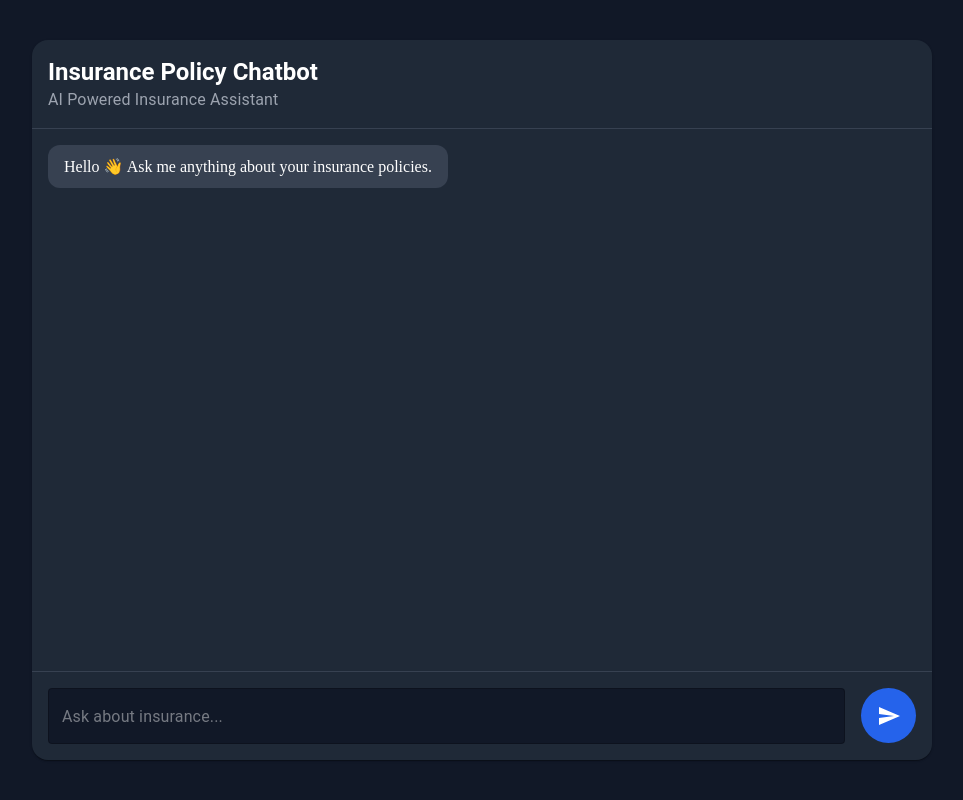
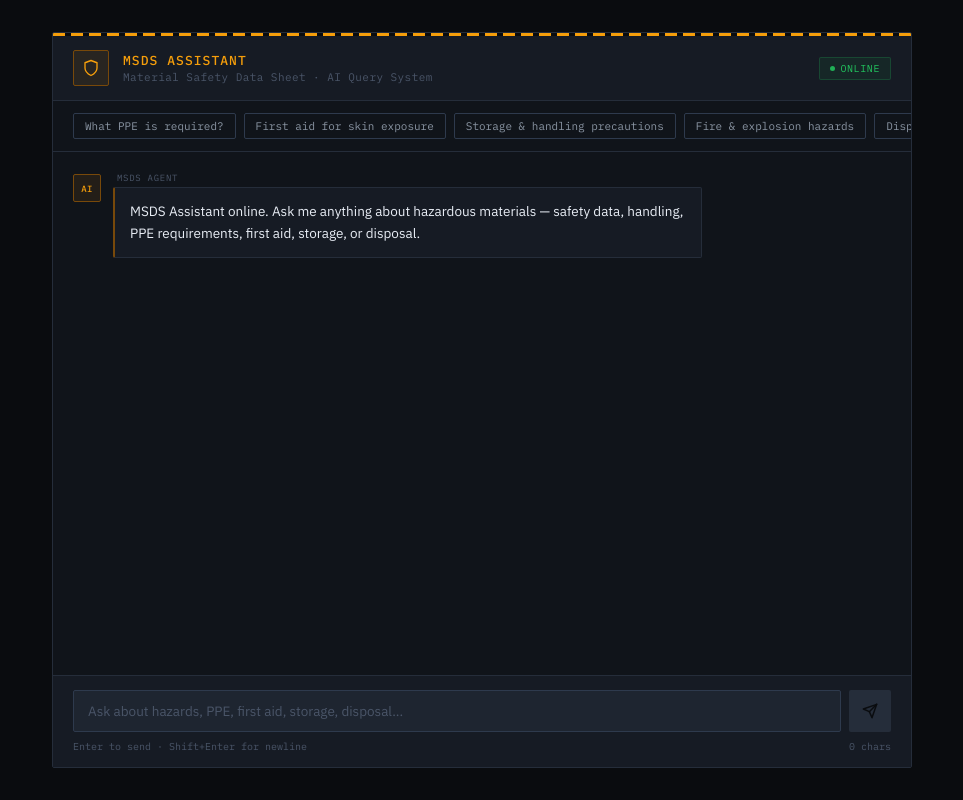
Before and after one commit to Im-Arko/MSDS-RAG-chatbot, a React (Vite) app in the folder frontend/: page / in a window 1280 px wide. Shown: the whole page, without its empty margins (158-1121 px from the left). Built offline with nearby package versions, Linux system fonts and the light colour scheme.

Commit message:
ui_changes and insurance cleanups

```diff
--- a/frontend/src/App.css
+++ b/frontend/src/App.css
@@ -0,0 +1,353 @@
+.app-shell {
+  height: 100vh;
+  display: flex;
+  flex-direction: column;
+  align-items: center;
+  justify-content: center;
+  padding: 1rem;
+  background: var(--bg);
+}
+
+.chat-container {
+  width: 100%;
+  max-width: 860px;
+  height: 92vh;
+  display: flex;
+  flex-direction: column;
+  background: var(--surface);
+  border: 1px solid var(--border);
+  border-radius: 2px;
+  overflow: hidden;
+  position: relative;
+}
+
+/* Hazard stripe top accent */
+.chat-container::before {
+  content: '';
+  display: block;
+  height: 3px;
+  background: repeating-linear-gradient(
+    90deg,
+    var(--accent) 0px,
+    var(--accent) 12px,
+    var(--bg) 12px,
+    var(--bg) 18px
+  );
+}
+
+/* ---- HEADER ---- */
+.chat-header {
+  display: flex;
+  align-items: center;
+  gap: 14px;
+  padding: 14px 20px;
+  border-bottom: 1px solid var(--border);
+  background: var(--surface-2);
+}
+
+.header-icon {
+  width: 36px;
+  height: 36px;
+  background: var(--accent-glow);
+  border: 1px solid var(--accent-dim);
+  border-radius: 2px;
+  display: flex;
+  align-items: center;
+  justify-content: center;
+  flex-shrink: 0;
+}
+
+.header-icon svg {
+  width: 18px;
+  height: 18px;
+  color: var(--accent);
+}
+
+.header-text { flex: 1; }
+
+.header-title {
+  font-family: var(--font-mono);
+  font-size: 13px;
+  font-weight: 500;
+  color: var(--accent);
+  letter-spacing: 0.08em;
+  text-transform: uppercase;
+}
+
+.header-subtitle {
+  font-size: 11px;
+  color: var(--text-muted);
+  letter-spacing: 0.04em;
+  margin-top: 1px;
+  font-family: var(--font-mono);
+}
+
+.status-badge {
+  display: flex;
+  align-items: center;
+  gap: 5px;
+  padding: 4px 10px;
+  background: rgba(34,197,94,0.07);
+  border: 1px solid rgba(34,197,94,0.2);
+  border-radius: 2px;
+  font-size: 10px;
+  font-family: var(--font-mono);
+  color: var(--safe);
+  letter-spacing: 0.06em;
+  text-transform: uppercase;
+}
+
+.status-dot {
+  width: 5px;
+  height: 5px;
+  border-radius: 50%;
+  background: var(--safe);
+  animation: pulse 2s infinite;
+}
+
+@keyframes pulse {
+  0%, 100% { opacity: 1; }
+  50% { opacity: 0.4; }
+}
+
+/* ---- QUICK PROMPTS ---- */
+.quick-prompts {
+  display: flex;
+  gap: 8px;
+  padding: 12px 20px;
+  border-bottom: 1px solid var(--border);
+  overflow-x: auto;
+  background: var(--surface);
+  scrollbar-width: none;
+}
+
+.quick-prompts::-webkit-scrollbar { display: none; }
+
+.quick-chip {
+  flex-shrink: 0;
+  padding: 5px 11px;
+  background: transparent;
+  border: 1px solid var(--border-bright);
+  border-radius: 2px;
+  color: var(--text-secondary);
+  font-size: 11px;
+  font-family: var(--font-mono);
+  cursor: pointer;
+  transition: all 0.15s;
+  white-space: nowrap;
+}
+
+.quick-chip:hover {
+  border-color: var(--accent-dim);
+  color: var(--accent);
+  background: var(--accent-glow);
+}
+
+/* ---- MESSAGES ---- */
+.messages-area {
+  flex: 1;
+  overflow-y: auto;
+  padding: 20px;
+  display: flex;
+  flex-direction: column;
+  gap: 16px;
+}
+
+.message-row {
+  display: flex;
+  gap: 12px;
+  animation: fadeUp 0.2s ease;
+}
+
+@keyframes fadeUp {
+  from { opacity: 0; transform: translateY(6px); }
+  to   { opacity: 1; transform: translateY(0); }
+}
+
+.message-row.user { flex-direction: row-reverse; }
+
+.message-avatar {
+  width: 28px;
+  height: 28px;
+  flex-shrink: 0;
+  border-radius: 2px;
+  display: flex;
+  align-items: center;
+  justify-content: center;
+  font-size: 9px;
+  font-family: var(--font-mono);
+  font-weight: 500;
+  letter-spacing: 0.04em;
+  margin-top: 2px;
+}
+
+.message-avatar.ai {
+  background: var(--accent-glow);
+  border: 1px solid var(--accent-dim);
+  color: var(--accent);
+}
+
+.message-avatar.user-av {
+  background: rgba(59,130,246,0.08);
+  border: 1px solid rgba(59,130,246,0.25);
+  color: #60a5fa;
+}
+
+.message-content {
+  max-width: 72%;
+  display: flex;
+  flex-direction: column;
+  gap: 4px;
+}
+
+.message-label {
+  font-size: 9px;
+  font-family: var(--font-mono);
+  color: var(--text-muted);
+  letter-spacing: 0.08em;
+  text-transform: uppercase;
+  padding: 0 4px;
+}
+
+.message-row.user .message-label { text-align: right; }
+
+.bubble {
+  padding: 12px 15px;
+  border-radius: 2px;
+  font-size: 13.5px;
+  line-height: 1.65;
+  white-space: pre-wrap;
+  word-break: break-word;
+}
+
+.bubble.ai-bubble {
+  background: var(--surface-2);
+  border: 1px solid var(--border);
+  color: var(--text-primary);
+  border-left: 2px solid var(--accent-dim);
+}
+
+.bubble.user-bubble {
+  background: var(--user-bubble);
+  border: 1px solid var(--user-border);
+  color: var(--text-primary);
+}
+
+/* ---- LOADING ---- */
+.loading-row {
+  display: flex;
+  align-items: center;
+  gap: 10px;
+  padding: 0 4px;
+  animation: fadeUp 0.2s ease;
+}
+
+.loading-dots {
+  display: flex;
+  gap: 4px;
+}
+
+.loading-dots span {
+  width: 5px;
+  height: 5px;
+  border-radius: 50%;
+  background: var(--accent);
+  animation: dotBounce 1.2s infinite;
+}
+
+.loading-dots span:nth-child(2) { animation-delay: 0.2s; }
+.loading-dots span:nth-child(3) { animation-delay: 0.4s; }
+
+@keyframes dotBounce {
+  0%, 60%, 100% { opacity: 0.25; transform: translateY(0); }
+  30% { opacity: 1; transform: translateY(-3px); }
+}
+
+.loading-text {
+  font-family: var(--font-mono);
+  font-size: 11px;
+  color: var(--text-muted);
+  letter-spacing: 0.04em;
+}
+
+/* ---- INPUT AREA ---- */
+.input-area {
+  padding: 14px 20px;
+  border-top: 1px solid var(--border);
+  background: var(--surface-2);
+  display: flex;
+  flex-direction: column;
+  gap: 8px;
+}
+
+.input-row {
+  display: flex;
+  gap: 8px;
+  align-items: flex-end;
+}
+
+.input-field {
+  flex: 1;
+  background: var(--surface-3);
+  border: 1px solid var(--border-bright);
+  border-radius: 2px;
+  padding: 10px 14px;
+  color: var(--text-primary);
+  font-family: var(--font-sans);
+  font-size: 13.5px;
+  line-height: 1.5;
+  outline: none;
+  resize: none;
+  transition: border-color 0.15s;
+  min-height: 42px;
+  max-height: 120px;
+}
+
+.input-field::placeholder { color: var(--text-muted); }
+
+.input-field:focus {
+  border-color: var(--accent-dim);
+  background: var(--surface-3);
+}
+
+.send-btn {
+  width: 42px;
+  height: 42px;
+  background: var(--accent);
+  border: none;
+  border-radius: 2px;
+  cursor: pointer;
+  display: flex;
+  align-items: center;
+  justify-content: center;
+  transition: all 0.15s;
+  flex-shrink: 0;
+}
+
+.send-btn:hover { background: #d97706; }
+.send-btn:active { transform: scale(0.96); }
+.send-btn:disabled { background: var(--border); cursor: not-allowed; }
+
+.send-btn svg {
+  width: 16px;
+  height: 16px;
+  color: #0a0c0f;
+}
+
+.input-meta {
+  display: flex;
+  justify-content: space-between;
+  align-items: center;
+}
+
+.input-hint {
+  font-family: var(--font-mono);
+  font-size: 10px;
+  color: var(--text-muted);
+}
+
+.char-count {
+  font-family: var(--font-mono);
+  font-size: 10px;
+  color: var(--text-muted);
+}
--- a/frontend/src/App.tsx
+++ b/frontend/src/App.tsx
@@ -1,285 +1,192 @@
-import {
-  Box,
-  Paper,
-  Typography,
-  TextField,
-  IconButton,
-  CircularProgress,
-} from "@mui/material";
-
-import SendIcon from "@mui/icons-material/Send";
-
-import { useState } from "react";
-
+import { useState, useRef, useEffect } from "react";
 import axios from "axios";
+import "./App.css";
 
 interface Message {
   role: "user" | "assistant";
   content: string;
 }
 
+const QUICK_PROMPTS = [
+  "What PPE is required?",
+  "First aid for skin exposure",
+  "Storage & handling precautions",
+  "Fire & explosion hazards",
+  "Disposal requirements",
+  "Spill response procedure",
+];
+
+const SendIcon = () => (
+  <svg viewBox="0 0 24 24" fill="none" stroke="currentColor" strokeWidth="2.2" strokeLinecap="round" strokeLinejoin="round">
+    <line x1="22" y1="2" x2="11" y2="13" />
+    <polygon points="22 2 15 22 11 13 2 9 22 2" />
+  </svg>
+);
+
+const ShieldIcon = () => (
+  <svg viewBox="0 0 24 24" fill="none" stroke="currentColor" strokeWidth="1.8" strokeLinecap="round" strokeLinejoin="round">
+    <path d="M12 22s8-4 8-10V5l-8-3-8 3v7c0 6 8 10 8 10z" />
+  </svg>
+);
+
 export default function App() {
-
   const [messages, setMessages] = useState<Message[]>([
     {
       role: "assistant",
-      content:
-        "Hello 👋 Ask me anything about your insurance policies.",
+      content: "MSDS Assistant online. Ask me anything about hazardous materials — safety data, handling, PPE requirements, first aid, storage, or disposal.",
     },
   ]);
+  const [input, setInput] = useState("");
+  const [loading, setLoading] = useState(false);
+  const messagesEndRef = useRef<HTMLDivElement>(null);
+  const textareaRef = useRef<HTMLTextAreaElement>(null);
 
-  const [input, setInput] = useState("");
+  useEffect(() => {
+    messagesEndRef.current?.scrollIntoView({ behavior: "smooth" });
+  }, [messages, loading]);
 
-  const [loading, setLoading] = useState(false);
-
-  const sendMessage = async () => {
-
-    if (!input.trim()) return;
-
-    const userMessage: Message = {
-      role: "user",
-      content: input,
+  const autoResize = () => {
+    const el = textareaRef.current;
+    if (!el) return;
+    el.style.height = "auto";
+    el.style.height = Math.min(el.scrollHeight, 120) + "px";
   };
 
-    const updatedMessages = [
-      ...messages,
-      userMessage,
-    ];
+  const sendMessage = async (text?: string) => {
+    const query = (text ?? input).trim();
+    if (!query || loading) return;
 
+    const userMessage: Message = { role: "user", content: query };
+    const updatedMessages = [...messages, userMessage];
     setMessages(updatedMessages);
-
-    const currentInput = input;
-
     setInput("");
-
+    if (textareaRef.current) textareaRef.current.style.height = "42px";
     setLoading(true);
 
     try {
-
-      const response = await axios.post(
-        "http://127.0.0.1:8000/ask",
-        {
-          query: currentInput,
+      const response = await axios.post("http://127.0.0.1:8000/ask", {
+        query,
         history: updatedMessages,
-        }
-      );
+      });
 
       const answer = response.data.answer;
 
-      setMessages((prev) => [
-        ...prev,
-        {
-          role: "assistant",
-          content: "",
-        },
-      ]);
+      setMessages((prev) => [...prev, { role: "assistant", content: "" }]);
 
       let streamedText = "";
-
       const words = answer.split(" ");
 
       for (let i = 0; i < words.length; i++) {
-
         streamedText += words[i] + " ";
-
-        await new Promise((resolve) =>
-          setTimeout(resolve, 20)
-        );
-
+        await new Promise((r) => setTimeout(r, 20));
         setMessages((prev) => {
-
           const copy = [...prev];
-
-          copy[copy.length - 1].content =
-            streamedText;
-
+          copy[copy.length - 1].content = streamedText;
           return copy;
         });
       }
-
-    } catch (error) {
-
+    } catch {
       setMessages((prev) => [
         ...prev,
-        {
-          role: "assistant",
-          content:
-            "Something went wrong.",
-        },
+        { role: "assistant", content: "Connection error — could not reach the MSDS server. Please try again." },
       ]);
-
-      console.log(error);
     }
 
     setLoading(false);
   };
 
-  const handleKeyDown = (
-    e: React.KeyboardEvent
-  ) => {
-
-    if (e.key === "Enter") {
+  const handleKeyDown = (e: React.KeyboardEvent<HTMLTextAreaElement>) => {
+    if (e.key === "Enter" && !e.shiftKey) {
       e.preventDefault();
       sendMessage();
     }
   };
 
   return (
-    <Box
-      sx={{
-        height: "100vh",
-        background: "#111827",
-        display: "flex",
-        justifyContent: "center",
-        alignItems: "center",
-        p: 2,
-      }}
-    >
-      <Paper
-        sx={{
-          width: "100%",
-          maxWidth: "900px",
-          height: "90vh",
-          display: "flex",
-          flexDirection: "column",
-          background: "#1f2937",
-          borderRadius: 4,
-          overflow: "hidden",
-        }}
-      >
+    <div className="app-shell">
+      <div className="chat-container">
 
         {/* HEADER */}
+        <div className="chat-header">
+          <div className="header-icon">
+            <ShieldIcon />
+          </div>
+          <div className="header-text">
+            <div className="header-title">MSDS Assistant</div>
+            <div className="header-subtitle">Material Safety Data Sheet · AI Query System</div>
+          </div>
+          <div className="status-badge">
+            <span className="status-dot" />
+            Online
+          </div>
+        </div>
 
-        <Box
-          sx={{
-            p: 2,
-            borderBottom: "1px solid #374151",
-          }}
-        >
-          <Typography
-            variant="h5"
-            sx={{
-              color: "white",
-              fontWeight: "bold",
-            }}
-          >
-            Insurance Policy Chatbot
-          </Typography>
+        {/* QUICK PROMPTS */}
+        <div className="quick-prompts">
+          {QUICK_PROMPTS.map((p) => (
+            <button key={p} className="quick-chip" onClick={() => sendMessage(p)}>
+              {p}
+            </button>
+          ))}
+        </div>
 
-          <Typography
-            sx={{
-              color: "#9ca3af",
-            }}
-          >
-            AI Powered Insurance Assistant
-          </Typography>
-        </Box>
-
-        {/* CHAT AREA */}
-
-        <Box
-          sx={{
-            flex: 1,
-            overflowY: "auto",
-            p: 2,
-            display: "flex",
-            flexDirection: "column",
-            gap: 2,
-          }}
-        >
-          {messages.map((message, index) => (
-
-            <Box
-              key={index}
-              sx={{
-                display: "flex",
-                justifyContent:
-                  message.role === "user"
-                    ? "flex-end"
-                    : "flex-start",
-              }}
-            >
-              <Box
-                sx={{
-                  maxWidth: "75%",
-                  px: 2,
-                  py: 1.5,
-                  borderRadius: 3,
-                  background:
-                    message.role === "user"
-                      ? "#2563eb"
-                      : "#374151",
-                  color: "white",
-                }}
-              >
-                {message.content}
-              </Box>
-            </Box>
+        {/* MESSAGES */}
+        <div className="messages-area">
+          {messages.map((msg, i) => (
+            <div key={i} className={`message-row ${msg.role === "user" ? "user" : ""}`}>
+              <div className={`message-avatar ${msg.role === "user" ? "user-av" : "ai"}`}>
+                {msg.role === "user" ? "YOU" : "AI"}
+              </div>
+              <div className="message-content">
+                <div className="message-label">
+                  {msg.role === "user" ? "Operator" : "MSDS Agent"}
+                </div>
+                <div className={`bubble ${msg.role === "user" ? "user-bubble" : "ai-bubble"}`}>
+                  {msg.content}
+                </div>
+              </div>
+            </div>
           ))}
 
           {loading && (
-            <Box
-              sx={{
-                display: "flex",
-                alignItems: "center",
-                gap: 2,
-              }}
-            >
-              <CircularProgress size={20} />
-
-              <Typography
-                sx={{
-                  color: "#9ca3af",
-                }}
-              >
-                Generating response...
-              </Typography>
-            </Box>
+            <div className="loading-row">
+              <div className="loading-dots">
+                <span /><span /><span />
+              </div>
+              <span className="loading-text">Querying safety database...</span>
+            </div>
           )}
-        </Box>
+          <div ref={messagesEndRef} />
+        </div>
 
         {/* INPUT */}
-
-        <Box
-          sx={{
-            p: 2,
-            borderTop: "1px solid #374151",
-            display: "flex",
-            gap: 2,
-          }}
-        >
-          <TextField
-            fullWidth
-            placeholder="Ask about insurance..."
+        <div className="input-area">
+          <div className="input-row">
+            <textarea
+              ref={textareaRef}
+              className="input-field"
+              placeholder="Ask about hazards, PPE, first aid, storage, disposal..."
               value={input}
-            onChange={(e) =>
-              setInput(e.target.value)
-            }
+              onChange={(e) => { setInput(e.target.value); autoResize(); }}
               onKeyDown={handleKeyDown}
-            sx={{
-              "& .MuiOutlinedInput-root": {
-                color: "white",
-                background: "#111827",
-              },
-            }}
+              rows={1}
             />
-
-          <IconButton
-            onClick={sendMessage}
-            sx={{
-              background: "#2563eb",
-              color: "white",
-              width: 55,
-              height: 55,
-              "&:hover": {
-                background: "#1d4ed8",
-              },
-            }}
+            <button
+              className="send-btn"
+              onClick={() => sendMessage()}
+              disabled={!input.trim() || loading}
+              aria-label="Send message"
             >
               <SendIcon />
-          </IconButton>
-        </Box>
-      </Paper>
-    </Box>
+            </button>
+          </div>
+          <div className="input-meta">
+            <span className="input-hint">Enter to send · Shift+Enter for newline</span>
+            <span className="char-count">{input.length} chars</span>
+          </div>
+        </div>
+
+      </div>
+    </div>
   );
 }
--- a/frontend/src/index.css
+++ b/frontend/src/index.css
@@ -1,9 +1,39 @@
+@import url('https://fonts.googleapis.com/css2?family=IBM+Plex+Mono:wght@400;500&family=IBM+Plex+Sans:wght@300;400;500;600&display=swap');
+
 * {
   margin: 0;
   padding: 0;
   box-sizing: border-box;
 }
 
+:root {
+  --bg: #0a0c0f;
+  --surface: #10141a;
+  --surface-2: #161b24;
+  --surface-3: #1e2530;
+  --border: #252d3a;
+  --border-bright: #2e3a4d;
+  --accent: #f59e0b;
+  --accent-dim: #78490a;
+  --accent-glow: rgba(245,158,11,0.08);
+  --text-primary: #e8edf5;
+  --text-secondary: #8a95a3;
+  --text-muted: #4a5568;
+  --user-bubble: #1a2744;
+  --user-border: #2a3f6f;
+  --font-sans: 'IBM Plex Sans', sans-serif;
+  --font-mono: 'IBM Plex Mono', monospace;
+  --danger: #ef4444;
+  --safe: #22c55e;
+}
+
 body {
-  background: #030712;
+  background: var(--bg);
+  font-family: var(--font-sans);
+  color: var(--text-primary);
+  min-height: 100vh;
 }
+
+::-webkit-scrollbar { width: 4px; }
+::-webkit-scrollbar-track { background: transparent; }
+::-webkit-scrollbar-thumb { background: var(--border-bright); border-radius: 2px; }
```
Also changed, not shown: 1 other file (tests, documents, lock files or other folders). Lines whose indentation alone changed are shown as unchanged.
